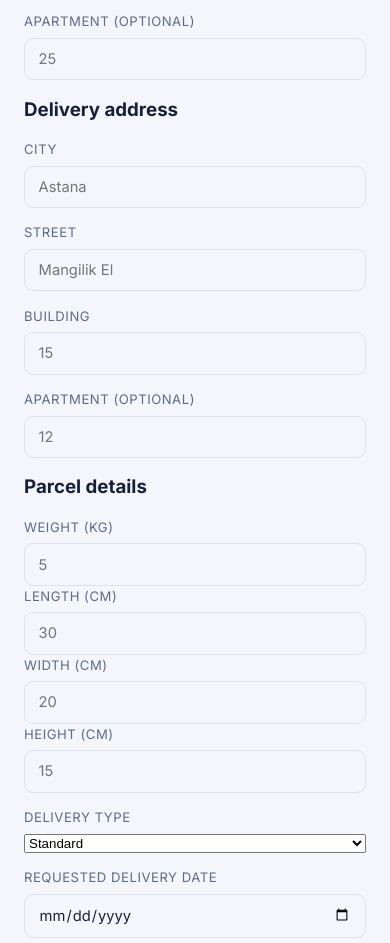
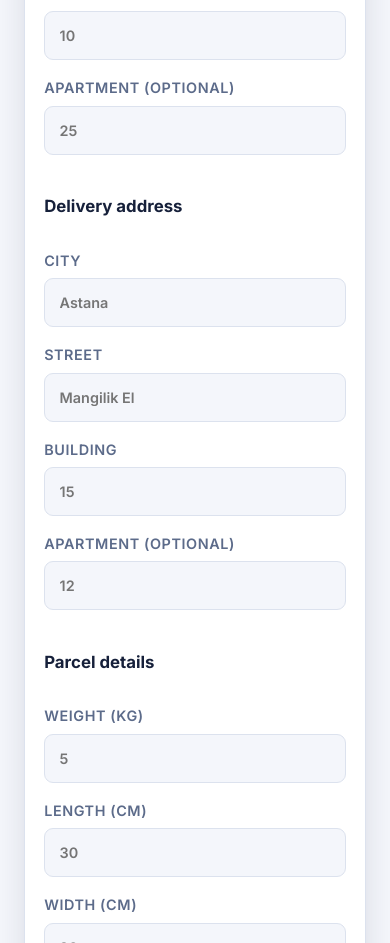
Before and after one commit to sdash921/DB-GAMAZON, a plain HTML site: page index.html in a window 390 px wide. Shown: the part 1057-2000 px from the top of the page. Drawn offline with Linux system fonts and the light colour scheme.

Commit message:
Update main.css

```diff
--- a/main.css
+++ b/main.css
@@ -1851,3 +1851,91 @@ img {
     opacity: 0.4;
     cursor: not-allowed;
 }
+
+
+/* ---------- Logistics delivery form ---------- */
+
+.delivery-card {
+    max-width: 760px;
+    margin: 0 auto;
+    padding: 2rem;
+    background: var(--surface);
+    border: 1px solid var(--border);
+    border-radius: var(--radius);
+    box-shadow: var(--shadow);
+}
+
+.delivery-card h3 {
+    margin: 1.4rem 0 0.8rem;
+    font-size: 1.05rem;
+}
+
+.delivery-card h3:first-child {
+    margin-top: 0;
+}
+
+.delivery-card .form {
+    display: grid;
+    gap: 1rem;
+}
+
+.delivery-card label {
+    display: grid;
+    gap: 0.4rem;
+    font-size: 0.9rem;
+    font-weight: 600;
+}
+
+.delivery-card input,
+.delivery-card select {
+    width: 100%;
+    min-width: 0;
+    padding: 0.75rem 0.9rem;
+    border: 1px solid var(--border);
+    border-radius: var(--radius-sm);
+    background: var(--bg);
+    color: var(--text);
+    font: inherit;
+}
+
+.delivery-card input:focus,
+.delivery-card select:focus {
+    outline: 2px solid var(--accent-soft);
+    border-color: var(--accent);
+}
+
+.form-grid {
+    display: grid;
+    grid-template-columns: repeat(2, minmax(0, 1fr));
+    gap: 1rem;
+}
+
+.delivery-message {
+    margin-top: 1rem;
+    padding: 1rem;
+    border-radius: var(--radius-sm);
+    background: var(--accent-soft);
+}
+
+.route-options {
+    display: grid;
+    gap: 1rem;
+    margin-top: 1.2rem;
+}
+
+.route-card {
+    padding: 1.2rem;
+    border: 1px solid var(--border);
+    border-radius: var(--radius);
+    background: var(--surface);
+}
+
+@media (max-width: 600px) {
+    .delivery-card {
+        padding: 1.2rem;
+    }
+
+    .form-grid {
+        grid-template-columns: 1fr;
+    }
+}
```
